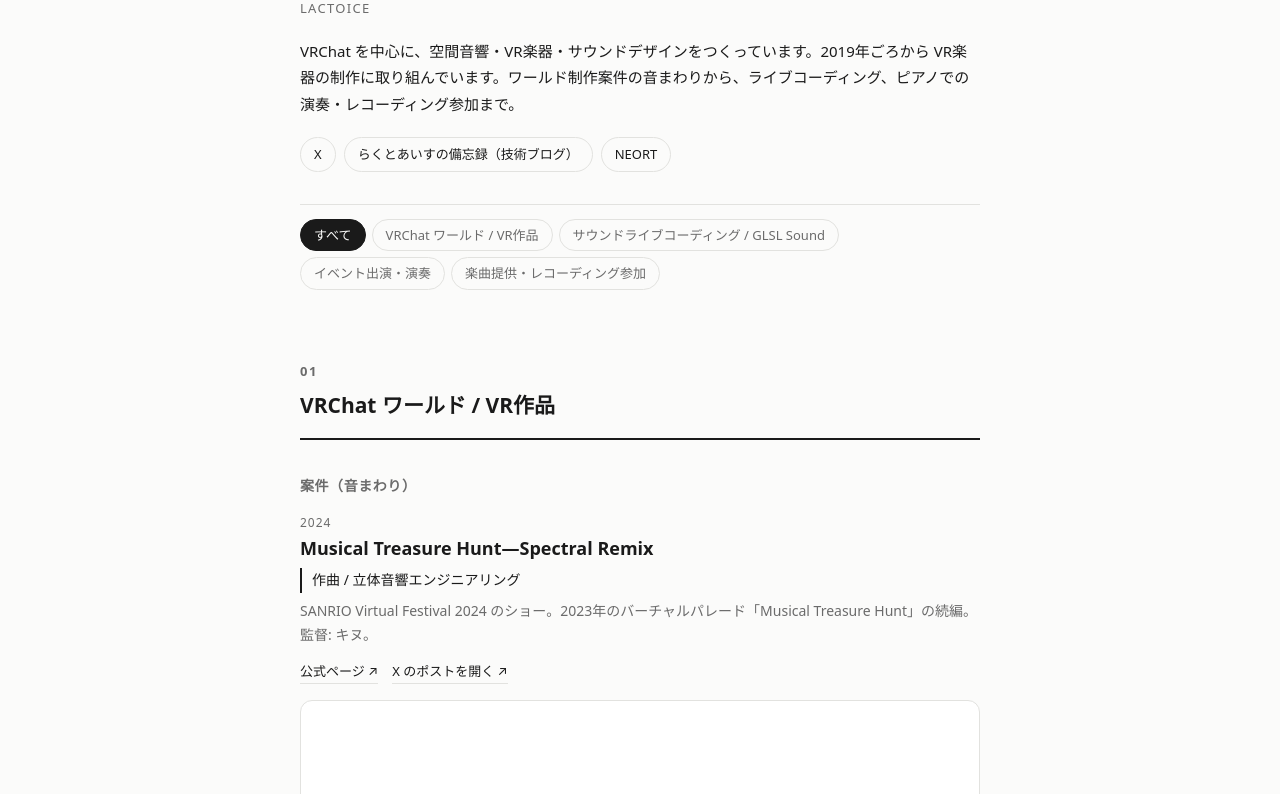
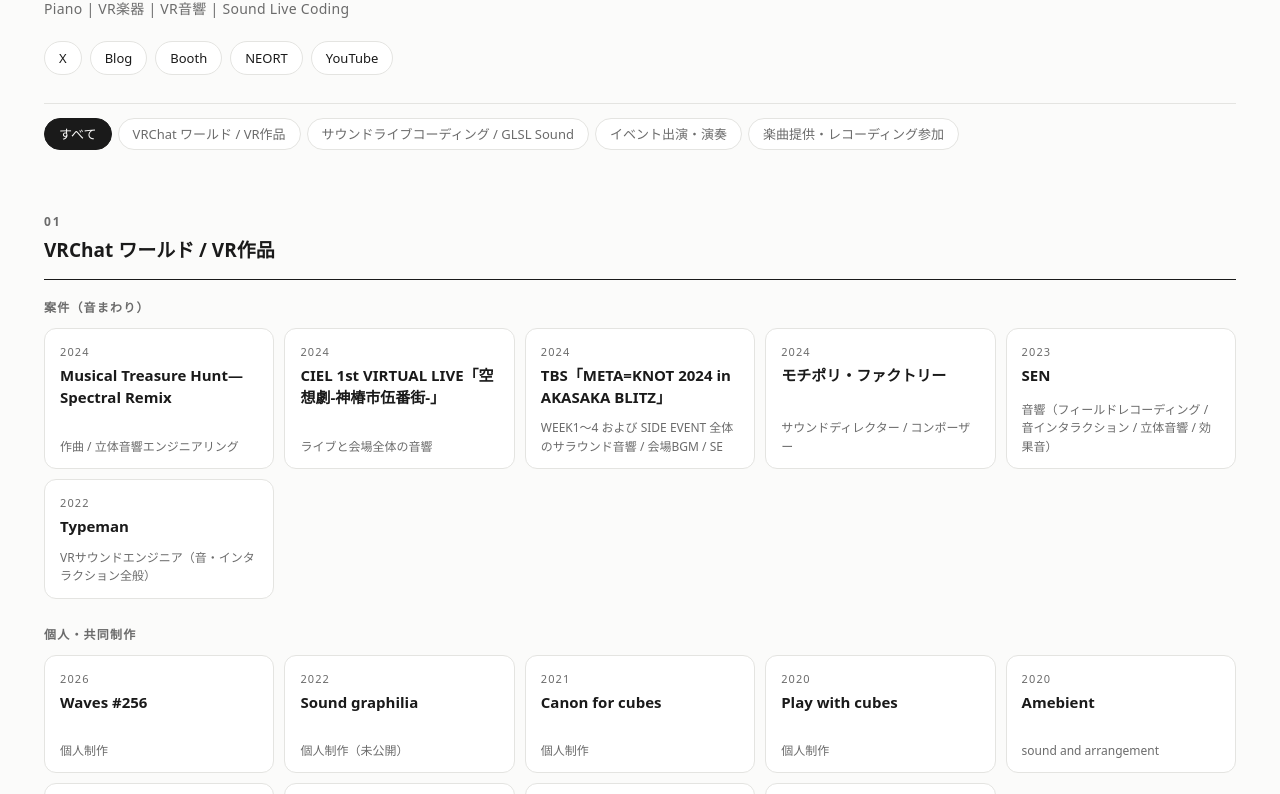
Before and after one commit to lactoice251/lactoice251.github.io, a plain HTML site: page index.html in a window 1280 px wide. Shown: the part 126-920 px from the top of the page. Drawn offline with Linux system fonts and the light colour scheme.

Commit message:
タイル一覧+詳細モーダルに再設計 / 埋め込みのfloat崩れを修正 / プロフィール更新

```diff
--- a/index.html
+++ b/index.html
@@ -4,32 +4,34 @@
 <meta charset="utf-8">
 <meta name="viewport" content="width=device-width, initial-scale=1">
 <title>Works — らくとあいす</title>
-<meta name="description" content="らくとあいす（Lactoice）の作品まとめ。VRChat の空間音響・VR楽器・サウンドデザイン。">
+<meta name="description" content="らくとあいす（Lactoice）の作品まとめ。Piano / VR楽器 / VR音響 / Sound Live Coding">
 
 <meta property="og:type" content="website">
 <meta property="og:title" content="Works — らくとあいす">
-<meta property="og:description" content="VRChat の空間音響・VR楽器・サウンドデザイン">
+<meta property="og:description" content="Piano | VR楽器 | VR音響 | Sound Live Coding">
 <!-- <meta property="og:image" content="https://lactoice251.github.io/ogp.png"> -->
 <meta name="twitter:card" content="summary_large_image">
 
 <style>
   :root {
     --bg: #fbfbfa; --fg: #1a1a1a; --muted: #6b6b6b;
-    --line: #e2e2df; --card: #ffffff; --accent: #1a1a1a;
+    --line: #e4e4e1; --card: #ffffff; --accent: #1a1a1a;
+    --shadow: 0 1px 2px rgba(0,0,0,.04), 0 8px 24px rgba(0,0,0,.06);
   }
   @media (prefers-color-scheme: dark) {
     :root {
-      --bg: #131314; --fg: #ececec; --muted: #9a9a9a;
-      --line: #2c2c2e; --card: #1b1b1d; --accent: #ececec;
+      --bg: #121213; --fg: #ececec; --muted: #9a9a9a;
+      --line: #2c2c2e; --card: #1a1a1c; --accent: #ececec;
+      --shadow: 0 1px 2px rgba(0,0,0,.4), 0 8px 24px rgba(0,0,0,.5);
     }
   }
   :root[data-theme="light"] {
     --bg: #fbfbfa; --fg: #1a1a1a; --muted: #6b6b6b;
-    --line: #e2e2df; --card: #ffffff; --accent: #1a1a1a;
+    --line: #e4e4e1; --card: #ffffff; --accent: #1a1a1a;
   }
   :root[data-theme="dark"] {
-    --bg: #131314; --fg: #ececec; --muted: #9a9a9a;
-    --line: #2c2c2e; --card: #1b1b1d; --accent: #ececec;
+    --bg: #121213; --fg: #ececec; --muted: #9a9a9a;
+    --line: #2c2c2e; --card: #1a1a1c; --accent: #ececec;
   }
 
   * { box-sizing: border-box; }
@@ -38,92 +40,147 @@
     margin: 0; background: var(--bg); color: var(--fg);
     font-family: system-ui, -apple-system, "Hiragino Kaku Gothic ProN",
                  "Noto Sans JP", Meiryo, sans-serif;
-    line-height: 1.75; font-size: 16px; -webkit-font-smoothing: antialiased;
+    line-height: 1.7; font-size: 15px; -webkit-font-smoothing: antialiased;
+    overflow-x: hidden;
   }
-  .wrap { max-width: 720px; margin: 0 auto; padding: 0 20px 96px; }
+  .wrap { max-width: 1240px; margin: 0 auto; padding: 0 24px 96px; }
 
-  /* ヘッダー */
-  header { padding: 72px 0 32px; }
-  h1 { font-size: 27px; letter-spacing: .02em; margin: 0 0 4px; font-weight: 700; }
-  .latin { font-size: 13px; color: var(--muted); letter-spacing: .1em; margin: 0 0 18px; }
-  .bio { margin: 0 0 20px; font-size: 15px; }
+  /* ---------- ヘッダー ---------- */
+  header { padding: 64px 0 28px; }
+  h1 { font-size: 30px; letter-spacing: .01em; margin: 0 0 8px; font-weight: 700; }
+  .tagline { font-size: 14px; color: var(--muted); margin: 0 0 20px; letter-spacing: .02em; }
   .profile-links { display: flex; flex-wrap: wrap; gap: 8px; padding: 0; margin: 0; list-style: none; }
   .profile-links a {
-    display: inline-block; padding: 5px 13px;
+    display: inline-block; padding: 5px 14px;
     border: 1px solid var(--line); border-radius: 999px;
     font-size: 13px; color: var(--fg); text-decoration: none;
-    transition: background .15s, border-color .15s;
+    background: var(--card); transition: border-color .15s, transform .15s;
   }
-  .profile-links a:hover { background: var(--card); border-color: var(--muted); }
+  .profile-links a:hover { border-color: var(--fg); transform: translateY(-1px); }
 
-  /* フィルタ */
+  /* ---------- フィルタ ---------- */
   .filters {
-    position: sticky; top: 0; z-index: 10;
+    position: sticky; top: 0; z-index: 20;
     display: flex; flex-wrap: wrap; gap: 6px;
-    padding: 14px 0; margin-bottom: 8px;
-    border-top: 1px solid var(--line);
-    background: var(--bg);
+    padding: 14px 0; margin-bottom: 4px;
+    border-top: 1px solid var(--line); background: var(--bg);
   }
   .filters button {
-    font: inherit; font-size: 13px; padding: 4px 13px;
+    font: inherit; font-size: 13px; padding: 4px 14px;
     border: 1px solid var(--line); border-radius: 999px;
-    background: transparent; color: var(--muted);
+    background: var(--card); color: var(--muted);
     cursor: pointer; transition: all .15s; white-space: nowrap;
   }
-  .filters button:hover { color: var(--fg); }
+  .filters button:hover { color: var(--fg); border-color: var(--muted); }
   .filters button[aria-pressed="true"] {
     background: var(--accent); border-color: var(--accent); color: var(--bg);
   }
 
-  /* セクション */
-  .cat[hidden], .group[hidden], .work[hidden] { display: none; }
-  .cat { margin-top: 56px; }
-  .cat-title {
-    font-size: 13px; font-weight: 700; letter-spacing: .12em;
-    color: var(--muted); margin: 0 0 4px; text-transform: uppercase;
+  /* ---------- セクション ---------- */
+  .cat[hidden] { display: none; }
+  .cat { margin-top: 48px; }
+  .cat-num {
+    font-size: 12px; font-weight: 700; letter-spacing: .16em;
+    color: var(--muted); margin: 0 0 2px;
   }
   .cat-name {
-    font-size: 21px; font-weight: 700; margin: 0 0 8px;
-    padding-bottom: 14px; border-bottom: 2px solid var(--fg);
+    font-size: 19px; font-weight: 700; margin: 0 0 18px;
+    padding-bottom: 12px; border-bottom: 1px solid var(--fg);
   }
   .group-title {
-    font-size: 14px; font-weight: 700; color: var(--muted);
-    margin: 34px 0 0; letter-spacing: .04em;
+    font-size: 12px; font-weight: 700; color: var(--muted);
+    letter-spacing: .1em; margin: 26px 0 10px;
+  }
+  .cat-name + .group-title { margin-top: 0; }
+
+  /* ---------- タイル ---------- */
+  .grid {
+    display: grid; gap: 10px;
+    grid-template-columns: repeat(auto-fill, minmax(230px, 1fr));
+  }
+  .tile {
+    display: flex; flex-direction: column; gap: 3px;
+    text-align: left; font: inherit; color: inherit;
+    background: var(--card); border: 1px solid var(--line);
+    border-radius: 12px; padding: 14px 15px 12px;
+    cursor: pointer; min-height: 118px;
+    transition: border-color .15s, transform .15s, box-shadow .15s;
+  }
+  .tile:hover, .tile:focus-visible {
+    border-color: var(--fg); transform: translateY(-2px);
+    box-shadow: var(--shadow); outline: none;
+  }
+  .tile-year {
+    font-size: 11px; color: var(--muted);
+    letter-spacing: .1em; font-variant-numeric: tabular-nums;
+  }
+  .tile-title { font-size: 15px; font-weight: 700; line-height: 1.45; }
+  .tile-role {
+    font-size: 12px; color: var(--muted); line-height: 1.55;
+    margin-top: auto; padding-top: 8px;
+    display: -webkit-box; -webkit-line-clamp: 3; -webkit-box-orient: vertical;
+    overflow: hidden;
   }
 
-  /* 作品カード */
-  .work { padding: 28px 0; border-top: 1px solid var(--line); }
-  .group-title + .work { border-top: none; padding-top: 14px; }
-  .work-year {
-    font-size: 12px; color: var(--muted);
-    letter-spacing: .08em; font-variant-numeric: tabular-nums;
+  /* ---------- 詳細モーダル ---------- */
+  dialog {
+    padding: 0; border: 1px solid var(--line); border-radius: 16px;
+    background: var(--bg); color: var(--fg);
+    width: min(620px, calc(100vw - 28px));
+    max-height: calc(100vh - 48px); overflow: hidden;
+    box-shadow: var(--shadow);
   }
-  .work-title { font-size: 18px; font-weight: 700; margin: 2px 0 6px; line-height: 1.5; }
-  .work-role {
-    font-size: 14px; margin: 0 0 6px;
-    padding-left: 10px; border-left: 2px solid var(--fg);
+  dialog::backdrop { background: rgba(0,0,0,.55); backdrop-filter: blur(2px); }
+  .modal-scroll { overflow-y: auto; max-height: calc(100vh - 48px); padding: 26px 26px 30px; }
+  .modal-close {
+    position: sticky; top: 0; float: right; z-index: 2;
+    width: 30px; height: 30px; border-radius: 50%;
+    border: 1px solid var(--line); background: var(--card); color: var(--fg);
+    font-size: 15px; line-height: 1; cursor: pointer;
   }
-  .work-note { font-size: 14px; color: var(--muted); margin: 0 0 12px; }
-  .work-links { display: flex; flex-wrap: wrap; gap: 14px; margin-bottom: 16px; }
-  .work-links a {
+  .modal-close:hover { border-color: var(--fg); }
+  .modal-year { font-size: 12px; color: var(--muted); letter-spacing: .1em; }
+  .modal-title { font-size: 21px; font-weight: 700; margin: 2px 0 12px; line-height: 1.4; }
+  .modal-role {
+    font-size: 14px; margin: 0 0 12px;
+    padding-left: 11px; border-left: 2px solid var(--fg);
+  }
+  .modal-note { font-size: 14px; color: var(--muted); margin: 0 0 16px; }
+  .modal-links { display: flex; flex-wrap: wrap; gap: 8px; margin-bottom: 18px; }
+  .modal-links a {
     font-size: 13px; color: var(--fg); text-decoration: none;
-    border-bottom: 1px solid var(--line); padding-bottom: 1px;
+    border: 1px solid var(--line); border-radius: 999px;
+    padding: 4px 13px; background: var(--card);
   }
-  .work-links a:hover { border-color: var(--fg); }
+  .modal-links a:hover { border-color: var(--fg); }
 
-  /* X埋め込み */
-  .embed { margin-top: 4px; }
-  .embed .twitter-tweet { margin: 0 !important; }
-  .embed-skeleton { height: 150px; border: 1px solid var(--line); border-radius: 12px; background: var(--card); }
+  .embed { display: flex; justify-content: center; }
+  .embed[hidden] { display: none; }
+  .embed > * { max-width: 100% !important; }
+  .embed-skeleton {
+    width: 100%; height: 180px;
+    border: 1px solid var(--line); border-radius: 12px; background: var(--card);
+  }
   .embed-fallback {
-    border: 1px solid var(--line); border-radius: 12px; padding: 14px 16px;
-    font-size: 13px; color: var(--muted); background: var(--card);
+    width: 100%; border: 1px solid var(--line); border-radius: 12px;
+    padding: 14px 16px; font-size: 13px; color: var(--muted); background: var(--card);
   }
   .embed-fallback a { color: var(--fg); }
 
   footer {
-    margin-top: 64px; padding-top: 24px;
+    margin-top: 64px; padding-top: 22px;
     border-top: 1px solid var(--line); font-size: 13px; color: var(--muted);
+  }
+
+  @media (max-width: 560px) {
+    .wrap { padding: 0 16px 72px; }
+    header { padding: 44px 0 22px; }
+    h1 { font-size: 25px; }
+    .grid { grid-template-columns: repeat(auto-fill, minmax(150px, 1fr)); gap: 8px; }
+    .tile { min-height: 104px; padding: 12px 13px 10px; border-radius: 10px; }
+    .tile-title { font-size: 14px; }
+    .modal-scroll { padding: 20px 18px 24px; }
+    .modal-title { font-size: 19px; }
   }
 </style>
 </head>
@@ -132,8 +189,7 @@
 
   <header>
     <h1 id="site-name"></h1>
-    <p class="latin" id="site-latin"></p>
-    <p class="bio" id="site-bio"></p>
+    <p class="tagline" id="site-tagline"></p>
     <ul class="profile-links" id="profile-links"></ul>
   </header>
 
@@ -147,6 +203,18 @@
 
 </div>
 
+<dialog id="modal" aria-labelledby="modal-title">
+  <div class="modal-scroll">
+    <button class="modal-close" id="modal-close" aria-label="閉じる">✕</button>
+    <div class="modal-year" id="modal-year"></div>
+    <h2 class="modal-title" id="modal-title"></h2>
+    <p class="modal-role" id="modal-role"></p>
+    <p class="modal-note" id="modal-note"></p>
+    <div class="modal-links" id="modal-links"></div>
+    <div class="embed" id="modal-embed"></div>
+  </div>
+</dialog>
+
 <script>
 /* =====================================================================
    作品を追加するときは WORKS に1件足すだけ。
@@ -158,12 +226,13 @@
 
 const PROFILE = {
   name: "らくとあいす",
-  latin: "LACTOICE",
-  bio: "VRChat を中心に、空間音響・VR楽器・サウンドデザインをつくっています。2019年ごろから VR楽器の制作に取り組んでいます。ワールド制作案件の音まわりから、ライブコーディング、ピアノでの演奏・レコーディング参加まで。",
+  tagline: "Piano | VR楽器 | VR音響 | Sound Live Coding",
   links: [
     { label: "X", url: "https://x.com/lactoice251" },
-    { label: "らくとあいすの備忘録（技術ブログ）", url: "https://raku-phys.hatenablog.com/" },
+    { label: "Blog", url: "https://raku-phys.hatenablog.com" },
+    { label: "Booth", url: "https://rakurto.booth.pm" },
     { label: "NEORT", url: "https://neort.io/wtZGcNP0u0UT2fUyBTFfv3fb9XR2" },
+    { label: "YouTube", url: "https://www.youtube.com/channel/UCjdD-WRDQKPtKZ7_Y1xAeHw" },
   ],
 };
 
@@ -278,7 +347,8 @@ const WORKS = [
     title: "InteractiveWater（触れる水）",
     role: "個人制作",
     note: "BOOTH 配布アセット。VRCSDK 非依存化、小型水面用 Prefab の追加などの更新を重ねている。",
-    tweetId: "1274277443168174081", links: [] },
+    tweetId: "1274277443168174081",
+    links: [{ label: "BOOTH", url: "https://rakurto.booth.pm" }] },
 
   /* ---------- 2. サウンドライブコーディング / GLSL Sound ---------- */
 
@@ -463,110 +533,123 @@ window.twttr = (function (d, s, id) {
 const theme = matchMedia("(prefers-color-scheme: dark)").matches ? "dark" : "light";
 const el = (tag, cls) => { const n = document.createElement(tag); if (cls) n.className = cls; return n; };
 
-// ヘッダー
+// ---------- ヘッダー ----------
 document.getElementById("site-name").textContent = PROFILE.name;
-document.getElementById("site-latin").textContent = PROFILE.latin;
-document.getElementById("site-bio").textContent = PROFILE.bio;
+document.getElementById("site-tagline").textContent = PROFILE.tagline;
 document.title = "Works — " + PROFILE.name;
 const plist = document.getElementById("profile-links");
 for (const l of PROFILE.links) {
   const li = el("li"), a = el("a");
   a.href = l.url; a.textContent = l.label;
-  if (!l.url.startsWith("mailto:")) { a.target = "_blank"; a.rel = "noopener"; }
+  a.target = "_blank"; a.rel = "noopener";
   li.append(a); plist.append(li);
 }
 
-// 作品カード
-function buildCard(w) {
-  const card = el("article", "work");
-
-  if (w.year) {
-    const y = el("div", "work-year");
-    y.textContent = w.year;
-    card.append(y);
-  }
-
-  const h = el("h3", "work-title");
-  h.textContent = w.title;
-  card.append(h);
-
-  if (w.role) {
-    const r = el("p", "work-role");
-    r.textContent = w.role;
-    card.append(r);
-  }
-
-  if (w.note) {
-    const n = el("p", "work-note");
-    n.textContent = w.note;
-    card.append(n);
-  }
-
-  // 埋め込みが死んでも辿れるよう、素のリンクを必ず出す
-  const links = (w.links || []).slice();
-  if (w.tweetId) links.push({ label: "X のポストを開く", url: "https://x.com/i/status/" + w.tweetId });
-  if (links.length) {
-    const box = el("div", "work-links");
-    for (const l of links) {
-      const a = el("a");
-      a.href = l.url;
-      a.textContent = l.label + " ↗";
-      a.target = "_blank"; a.rel = "noopener";
-      box.append(a);
-    }
-    card.append(box);
-  }
-
-  if (w.tweetId) {
-    const slot = el("div", "embed");
-    slot.append(el("div", "embed-skeleton"));
-    slot.dataset.tweetId = w.tweetId;
-    card.append(slot);
-  }
-
-  return card;
-}
-
-// カテゴリ → 小見出し の順に組み立てる
+// ---------- タイル一覧 ----------
 const worksEl = document.getElementById("works");
 const sections = [];
 
 CATEGORIES.forEach(function (c, i) {
-  const items = WORKS.filter(w => w.cat === c.key);
+  const items = WORKS.map((w, idx) => ({ w, idx })).filter(o => o.w.cat === c.key);
   if (!items.length) return;
 
   const sec = el("section", "cat");
   sec.dataset.cat = c.key;
 
-  const kicker = el("p", "cat-title");
-  kicker.textContent = String(i + 1).padStart(2, "0");
-  sec.append(kicker);
+  const num = el("p", "cat-num");
+  num.textContent = String(i + 1).padStart(2, "0");
+  sec.append(num);
 
   const name = el("h2", "cat-name");
   name.textContent = c.label;
   sec.append(name);
 
-  let currentGroup = null, holder = sec;
-  for (const w of items) {
+  let currentGroup = null, grid = null;
+  for (const { w, idx } of items) {
     const g = w.group || "";
-    if (g !== currentGroup) {
+    if (g !== currentGroup || !grid) {
       currentGroup = g;
       if (g) {
         const gt = el("p", "group-title");
         gt.textContent = g;
         sec.append(gt);
       }
+      grid = el("div", "grid");
+      sec.append(grid);
     }
-    holder.append(buildCard(w));
+
+    const tile = el("button", "tile");
+    tile.type = "button";
+    tile.dataset.index = String(idx);
+
+    const y = el("span", "tile-year");
+    y.textContent = w.year || "";
+    const t = el("span", "tile-title");
+    t.textContent = w.title;
+    const r = el("span", "tile-role");
+    r.textContent = w.role || "";
+    tile.append(y, t, r);
+
+    tile.addEventListener("click", () => openWork(idx));
+    grid.append(tile);
   }
 
   worksEl.append(sec);
   sections.push(sec);
 });
 
-// 埋め込みは画面に入ってから読む
-function renderTweet(slot) {
-  const id = slot.dataset.tweetId;
+// ---------- 詳細モーダル ----------
+const modal = document.getElementById("modal");
+const mYear = document.getElementById("modal-year");
+const mTitle = document.getElementById("modal-title");
+const mRole = document.getElementById("modal-role");
+const mNote = document.getElementById("modal-note");
+const mLinks = document.getElementById("modal-links");
+const mEmbed = document.getElementById("modal-embed");
+const embedCache = new Map();   // 一度読んだ埋め込みは使い回す
+
+document.getElementById("modal-close").addEventListener("click", () => modal.close());
+
+// 背景クリックで閉じる
+modal.addEventListener("click", (e) => { if (e.target === modal) modal.close(); });
+
+function openWork(i) {
+  const w = WORKS[i];
+
+  mYear.textContent = w.year || "";
+  mTitle.textContent = w.title;
+  mRole.textContent = w.role || "";
+  mRole.hidden = !w.role;
+  mNote.textContent = w.note || "";
+  mNote.hidden = !w.note;
+
+  const links = (w.links || []).slice();
+  if (w.tweetId) links.push({ label: "X のポストを開く", url: "https://x.com/i/status/" + w.tweetId });
+  mLinks.innerHTML = "";
+  mLinks.hidden = !links.length;
+  for (const l of links) {
+    const a = el("a");
+    a.href = l.url; a.textContent = l.label + " ↗";
+    a.target = "_blank"; a.rel = "noopener";
+    mLinks.append(a);
+  }
+
+  mEmbed.innerHTML = "";
+  mEmbed.hidden = !w.tweetId;
+  if (w.tweetId) {
+    if (embedCache.has(i)) {
+      mEmbed.append(embedCache.get(i));
+    } else {
+      mEmbed.append(el("div", "embed-skeleton"));
+      renderTweet(w.tweetId, mEmbed, i);
+    }
+  }
+
+  modal.showModal();
+  modal.querySelector(".modal-scroll").scrollTop = 0;
+}
+
+function renderTweet(id, slot, cacheKey) {
   let done = false;
 
   const fail = () => {
@@ -582,29 +665,21 @@ function renderTweet(slot) {
   const timer = setTimeout(fail, 8000);   // widgets.js がブロックされた場合の保険
 
   twttr.ready(function () {
-    twttr.widgets.createTweet(id, slot, { theme: theme, align: "left", lang: "ja", dnt: true })
+    // align は指定しない（float してレイアウトが崩れるため）
+    twttr.widgets.createTweet(id, slot, { theme: theme, lang: "ja", dnt: true })
       .then(function (node) {
         clearTimeout(timer);
         if (!node) { fail(); return; }    // 削除・非公開などで null が返る
         done = true;
         const sk = slot.querySelector(".embed-skeleton");
         if (sk) sk.remove();
+        embedCache.set(cacheKey, node);
       })
       .catch(function () { clearTimeout(timer); fail(); });
   });
 }
 
-const io = new IntersectionObserver(function (entries) {
-  for (const e of entries) {
-    if (!e.isIntersecting) continue;
-    io.unobserve(e.target);
-    renderTweet(e.target);
-  }
-}, { rootMargin: "300px" });
-
-document.querySelectorAll(".embed").forEach(s => io.observe(s));
-
-// カテゴリフィルタ
+// ---------- カテゴリフィルタ ----------
 const filters = document.getElementById("filters");
 const makeBtn = (label, value) => {
   const b = el("button");
```
